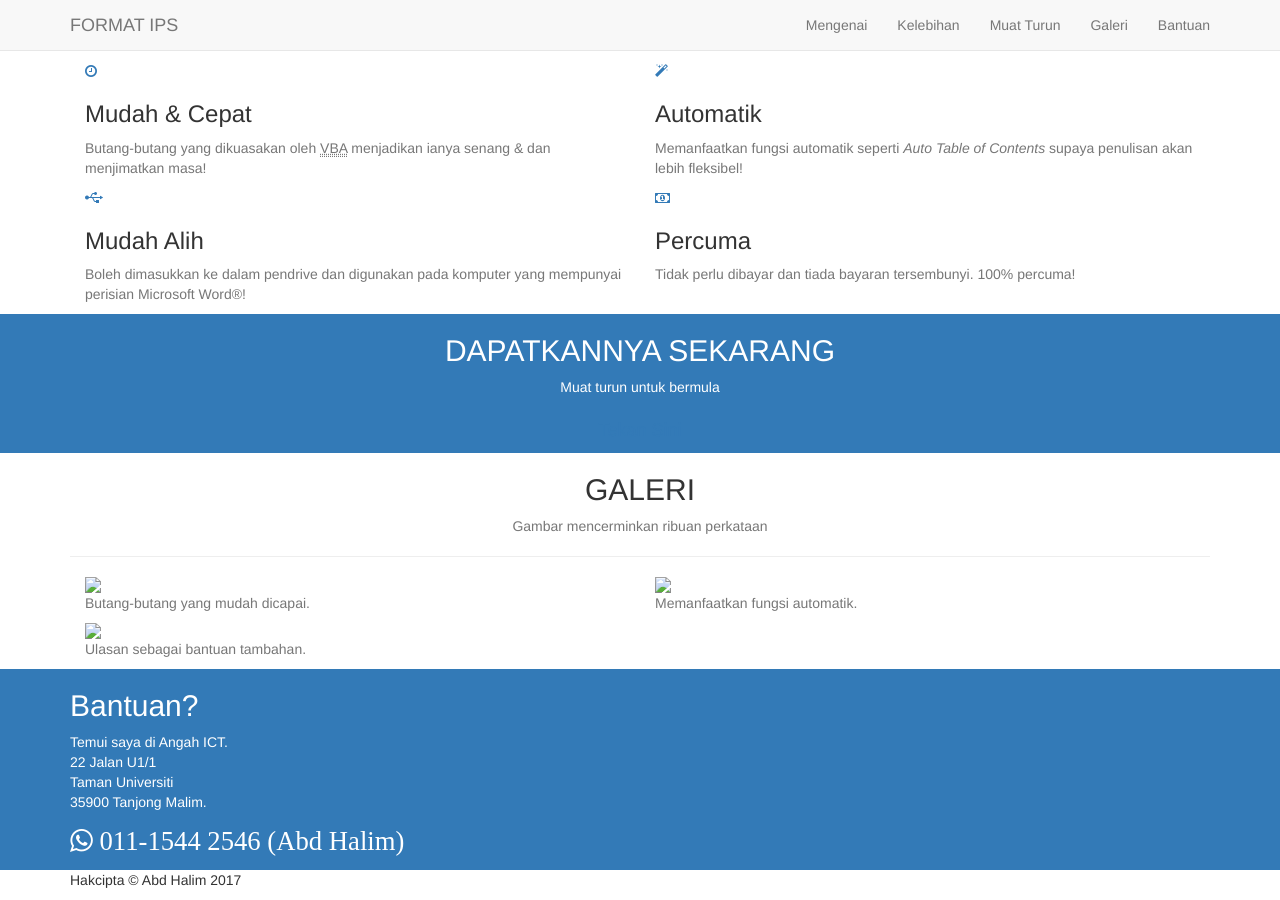
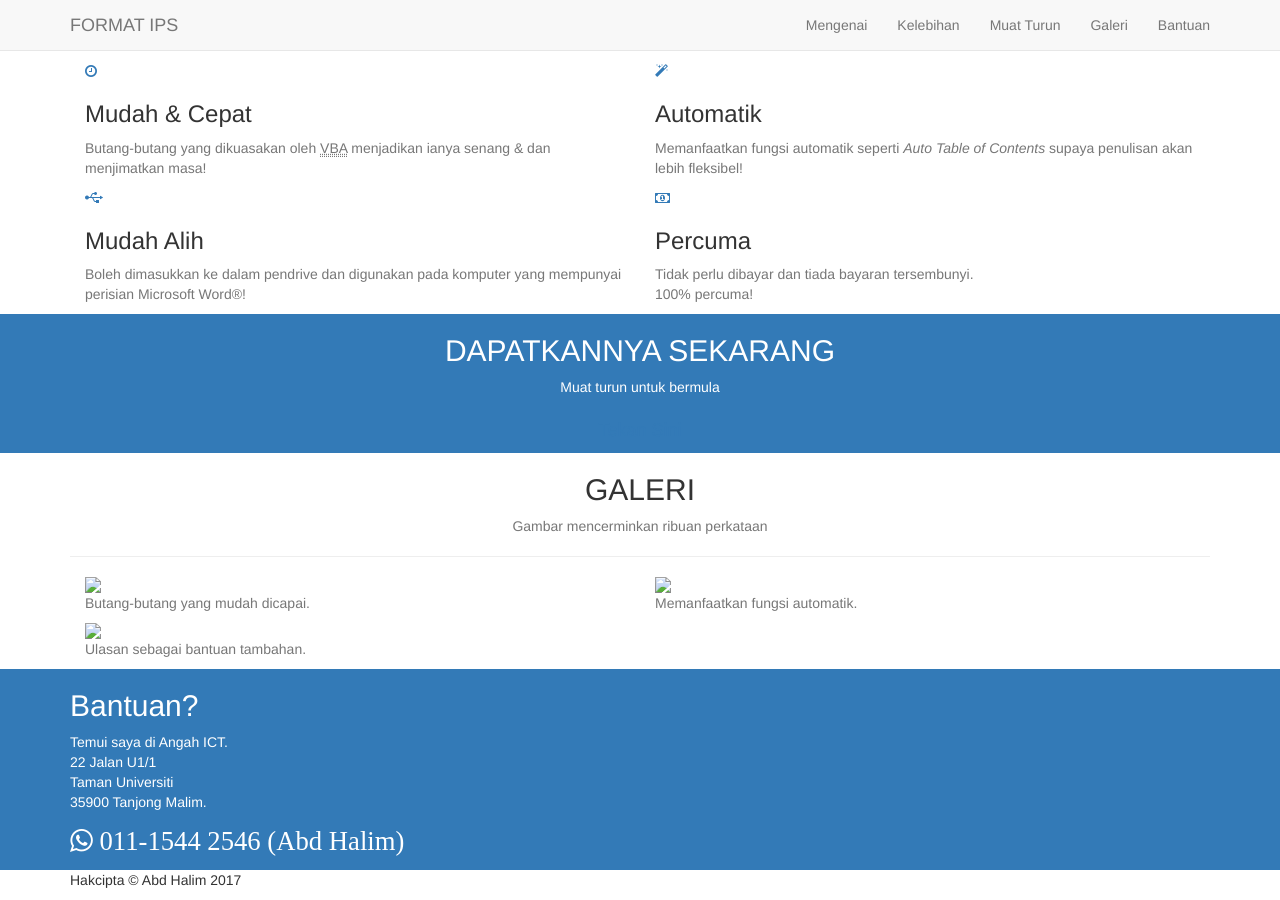
Before and after one commit to BroSpek/Format-IPS, a Jekyll site: the page built from index.md, in a window 1280 px wide and 900 px high, scrolled down 513 px. Built offline with Jekyll 4.4.1, drawn with Linux system fonts in a browser that asks for light colours; comment, search, counter and statistics services are not loaded.

Commit message:
Update single.html

```diff
--- a/_layouts/single.html
+++ b/_layouts/single.html
@@ -91,7 +91,7 @@ layout: compress
                                 <div class="feature-item">
                                     <i class="fa fa-money text-primary"></i>
                                     <h3>Percuma</h3>
-                                    <p class="text-muted">Tidak perlu dibayar dan tiada bayaran tersembunyi. 100% percuma!</p>
+                                    <p class="text-muted">Tidak perlu dibayar dan tiada bayaran tersembunyi.<br/>100% percuma!</p>
                                 </div>
                             </div>
                         </div>
```
